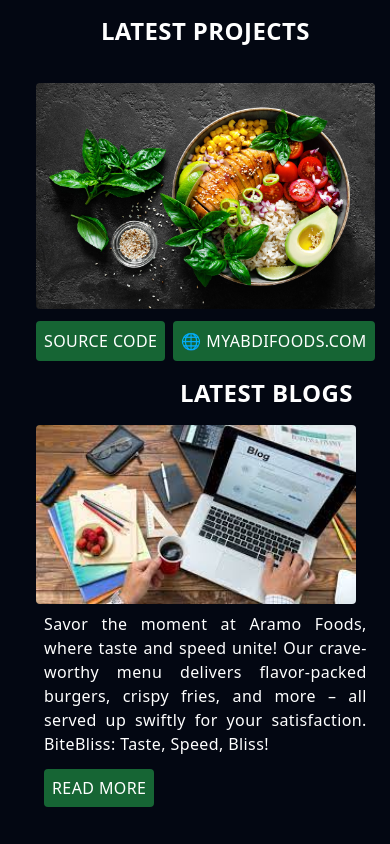
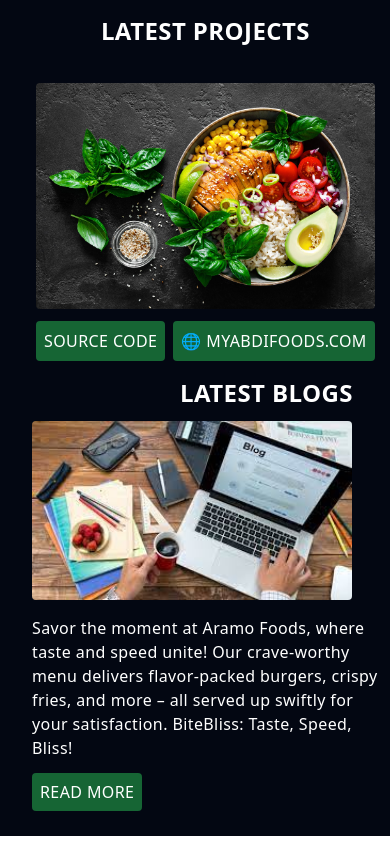
Before and after one commit to myabdi4/nurabdirahman, a React (Vite) app: page / in a window 390 px wide. Shown: the part 578-1422 px from the top of the page. Built offline with nearby package versions, Linux system fonts and the light colour scheme; no server answers; the database is empty; a web font is replaced by a local one.

Commit message:
Update Blog.jsx

```diff
--- a/src/components/Blog.jsx
+++ b/src/components/Blog.jsx
@@ -8,15 +8,15 @@ function Blog() {
         <div className="sm:grid flex items-center justify-center">
           <div className="sm:grid sm:rid-col-2 justify-start sm:ml-40">
             {/* BLOG HERE 1 */}
-            <div className="md:flex gap-5 p-4 items-center">
+            <div className="md:flex gap-5 p-3 items-center">
               <img
                 className="w-80 hover:cursor-pointer hover:shadow-lg rounded sm:ml-10"
                 src="/blog.jpeg"
                 alt=""
               />
 
-              <div className="flex flex-col gap-5 p-2 items-start">
-                <p className="text-justify  sm:w-3/4">
+              <div className="flex flex-col gap-5 pt-4 items-start">
+                <p className="sm:text-justify text-start sm:w-3/4">
                   Savor the moment at Aramo Foods, where taste and speed unite!
                   Our crave-worthy menu delivers flavor-packed burgers, crispy
                   fries, and more – all served up swiftly for your satisfaction.
```
